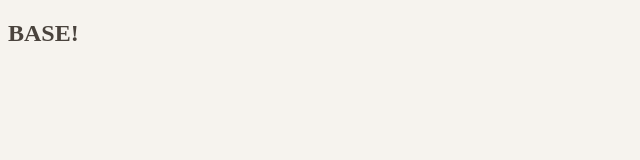
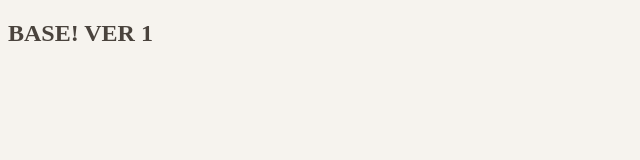
Before and after one commit to Soglcn/prsnlweb, a React (Vite) app: page / in a window 1280 px wide. Shown: the top 160 px of the page, without its empty margins (0-640 px from the left). Built offline with nearby package versions, Linux system fonts and the light colour scheme.

Commit message:
120626 - end.sh updated

```diff
--- a/src/App.jsx
+++ b/src/App.jsx
@@ -7,7 +7,7 @@ function App() {
   return (
     <>
       <section id="center">
-        <h1>BASE!</h1>
+        <h1>BASE! VER 1</h1>
       </section>
     </>
   )
```
Also changed, not shown: 1 other file (tests, documents, lock files or other folders).
